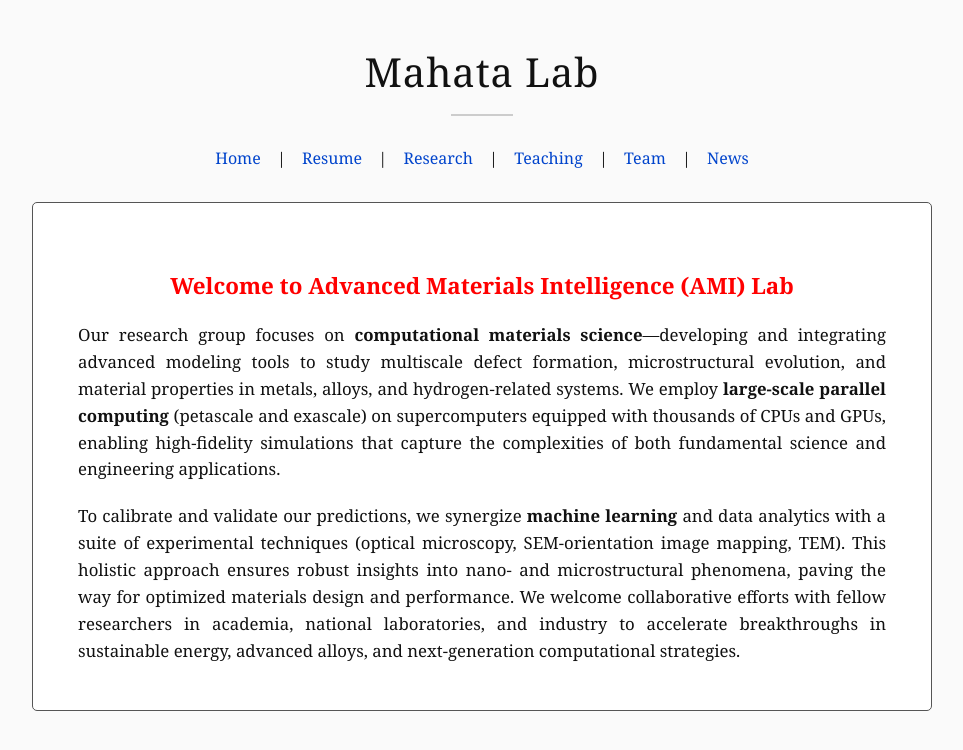
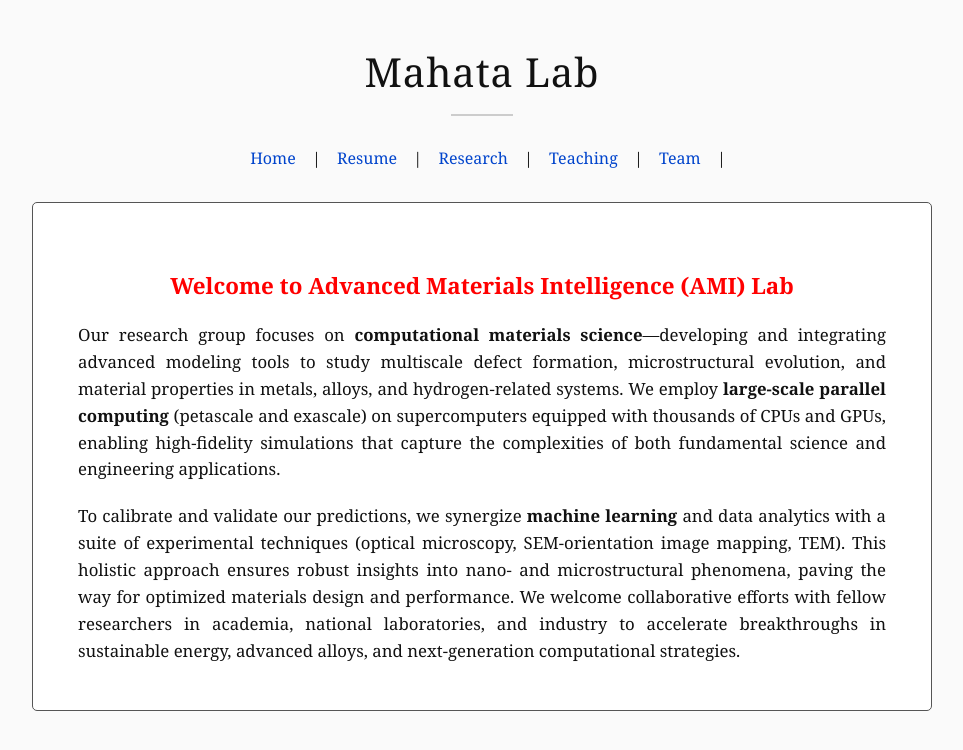
Before and after one commit to avikmahata/avikmahata.github.io, a plain HTML site: page index.html in a window 1280 px wide. Shown: the whole page, without its empty margins (158-1121 px from the left). Drawn offline with Linux system fonts and the light colour scheme.

Commit message:
Update index.html

```diff
--- a/index.html
+++ b/index.html
@@ -76,7 +76,6 @@
     <a href="research.html">Research</a> |
     <a href="teaching.html">Teaching</a> |
     <a href="team.html">Team</a> |
-    <a href="news.html">News</a>
   </nav>
 
 
```
